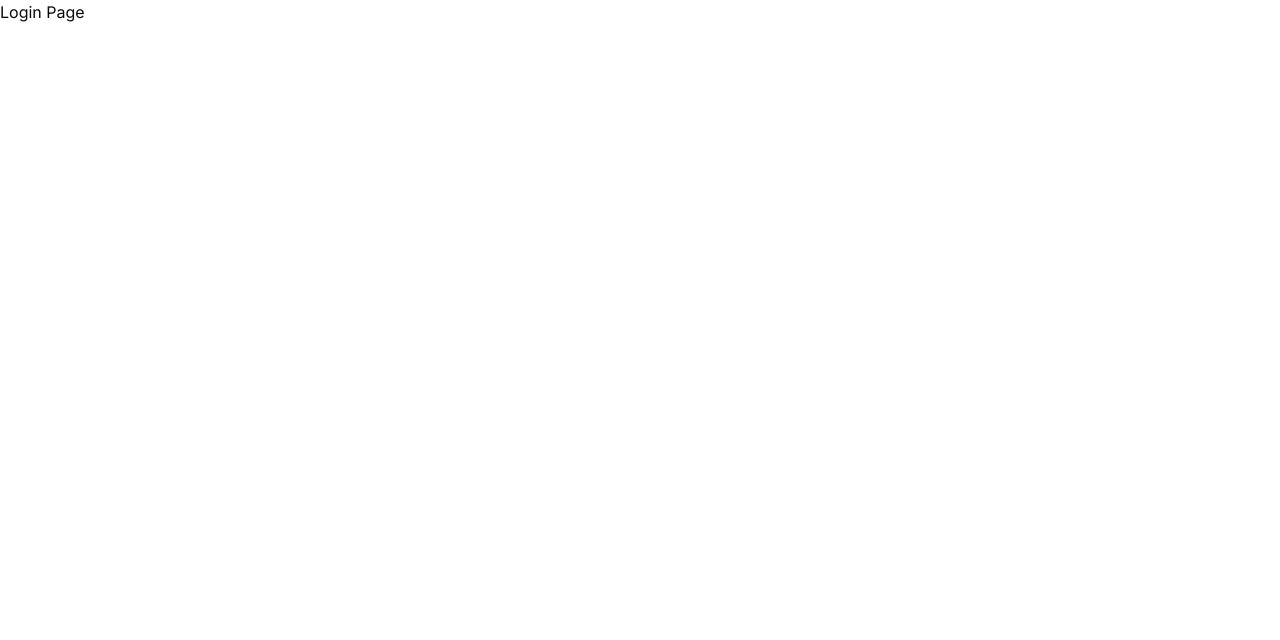
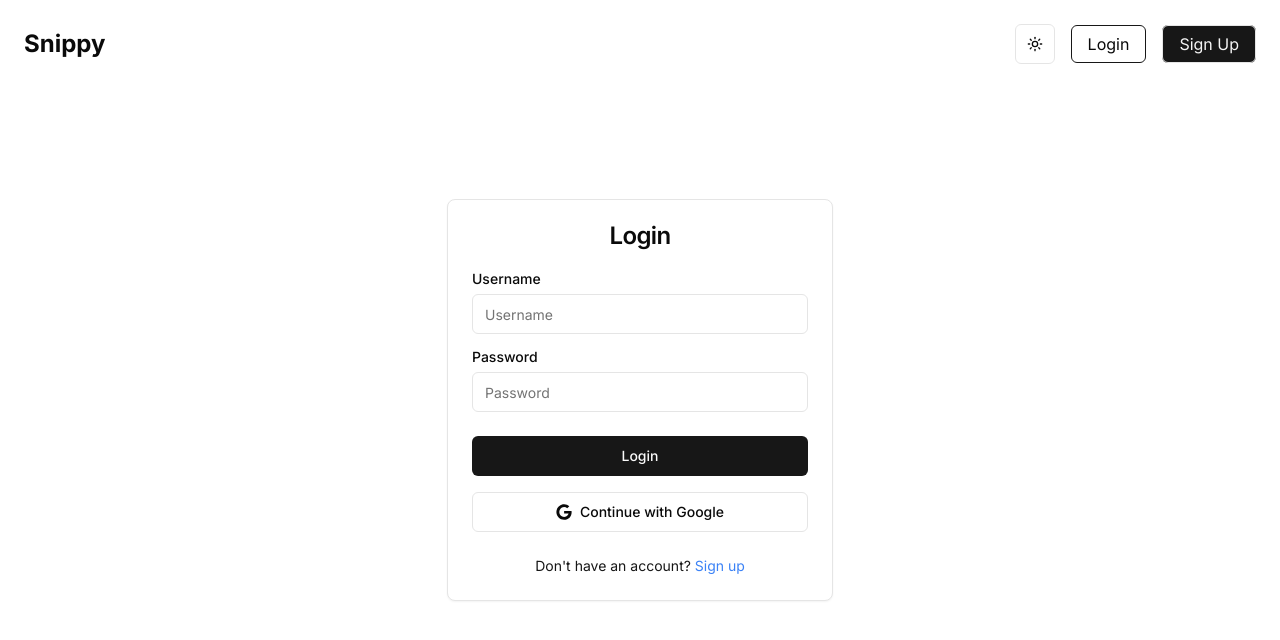
Before and after one commit to fitrahidayaat/snippy, a Next.js app: page /login in a window 1280 px wide. Shown: the top 640 px of the page. Built offline with nearby package versions, Linux system fonts and the light colour scheme.

Commit message:
login & signup page

```diff
--- a/app/login/page.tsx
+++ b/app/login/page.tsx
@@ -1,5 +1,44 @@
+import { Button } from "@/components/ui/button"
+import {
+  Card,
+  CardContent,
+  CardDescription,
+  CardFooter,
+  CardHeader,
+  CardTitle,
+} from "@/components/ui/card"
+import { Input } from "@/components/ui/input"
+import { Label } from "@/components/ui/label"
+import { FaGoogle } from "react-icons/fa";
+import Nav from "@/components/ui/nav"
+import Link from "next/link"
+
 export default function LoginPage() {
   return <>
-    <h1>Login Page</h1>
+    <Nav/>
+    <div className="h-screen flex justify-center items-center">
+      <Card>
+        <CardHeader className="min-w-96">
+          <CardTitle className="text-center">Login</CardTitle>
+        </CardHeader>
+        <CardContent>
+          <form action="" className="flex flex-col">
+            <div className="flex flex-col mb-4 gap-2">
+              <Label htmlFor="username" className="">Username</Label>
+              <Input id="username" name="username" type="email" placeholder="Username" className="" />
+            </div>
+            <div className="flex flex-col gap-2 mb-6">
+              <Label htmlFor="password">Password</Label>
+              <Input id="password" name="password" type="password" placeholder="Password" className="" />
+            </div>
+            <Button type="submit" className="mb-4">Login</Button>
+            <Button type="button" className="bg-background border text-foreground hover:bg-accent"><FaGoogle/>Continue with Google</Button>
+          </form>
+        </CardContent>
+        <CardFooter className="flex justify-center">
+          <CardDescription className="text-primary">Don&apos;t have an account? <Link className="text-blue-500 hover:underline" href="signup">Sign up</Link></CardDescription>
+        </CardFooter>
+      </Card>
+    </div>
   </>
 }
--- a/app/signup/page.tsx
+++ b/app/signup/page.tsx
@@ -0,0 +1,44 @@
+import { Button } from "@/components/ui/button"
+import {
+  Card,
+  CardContent,
+  CardDescription,
+  CardFooter,
+  CardHeader,
+  CardTitle,
+} from "@/components/ui/card"
+import { Input } from "@/components/ui/input"
+import { Label } from "@/components/ui/label"
+import { FaGoogle } from "react-icons/fa";
+import Nav from "@/components/ui/nav"
+import Link from "next/link"
+
+export default function SignupPage() {
+  return <>
+    <Nav/>
+    <div className="h-screen flex justify-center items-center">
+      <Card>
+        <CardHeader className="min-w-96">
+          <CardTitle className="text-center">Sign Up</CardTitle>
+        </CardHeader>
+        <CardContent>
+          <form action="" className="flex flex-col">
+            <div className="flex flex-col mb-4 gap-2">
+              <Label htmlFor="username" className="">Username</Label>
+              <Input id="username" name="username" type="email" placeholder="Username" className="" />
+            </div>
+            <div className="flex flex-col gap-2 mb-6">
+              <Label htmlFor="password">Password</Label>
+              <Input id="password" name="password" type="password" placeholder="Password" className="" />
+            </div>
+            <Button type="submit" className="mb-4">Sign Up</Button>
+            <Button type="button" className="bg-background border text-foreground hover:bg-accent"><FaGoogle/>Continue with Google</Button>
+          </form>
+        </CardContent>
+        <CardFooter className="flex justify-center">
+          <CardDescription className="text-primary">Don&apos;t have an account? <Link className="text-blue-500 hover:underline" href="/login">Login</Link></CardDescription>
+        </CardFooter>
+      </Card>
+    </div>
+  </>
+}
--- /dev/null
+++ b/components/ui/card.tsx
@@ -0,0 +1,79 @@
+import * as React from "react"
+
+import { cn } from "@/lib/utils"
+
+const Card = React.forwardRef<
+  HTMLDivElement,
+  React.HTMLAttributes<HTMLDivElement>
+>(({ className, ...props }, ref) => (
+  <div
+    ref={ref}
+    className={cn(
+      "rounded-lg border bg-card text-card-foreground shadow-sm",
+      className
+    )}
+    {...props}
+  />
+))
+Card.displayName = "Card"
+
+const CardHeader = React.forwardRef<
+  HTMLDivElement,
+  React.HTMLAttributes<HTMLDivElement>
+>(({ className, ...props }, ref) => (
+  <div
+    ref={ref}
+    className={cn("flex flex-col space-y-1.5 p-6", className)}
+    {...props}
+  />
+))
+CardHeader.displayName = "CardHeader"
+
+const CardTitle = React.forwardRef<
+  HTMLDivElement,
+  React.HTMLAttributes<HTMLDivElement>
+>(({ className, ...props }, ref) => (
+  <div
+    ref={ref}
+    className={cn(
+      "text-2xl font-semibold leading-none tracking-tight",
+      className
+    )}
+    {...props}
+  />
+))
+CardTitle.displayName = "CardTitle"
+
+const CardDescription = React.forwardRef<
+  HTMLDivElement,
+  React.HTMLAttributes<HTMLDivElement>
+>(({ className, ...props }, ref) => (
+  <div
+    ref={ref}
+    className={cn("text-sm text-muted-foreground", className)}
+    {...props}
+  />
+))
+CardDescription.displayName = "CardDescription"
+
+const CardContent = React.forwardRef<
+  HTMLDivElement,
+  React.HTMLAttributes<HTMLDivElement>
+>(({ className, ...props }, ref) => (
+  <div ref={ref} className={cn("p-6 pt-0", className)} {...props} />
+))
+CardContent.displayName = "CardContent"
+
+const CardFooter = React.forwardRef<
+  HTMLDivElement,
+  React.HTMLAttributes<HTMLDivElement>
+>(({ className, ...props }, ref) => (
+  <div
+    ref={ref}
+    className={cn("flex items-center p-6 pt-0", className)}
+    {...props}
+  />
+))
+CardFooter.displayName = "CardFooter"
+
+export { Card, CardHeader, CardFooter, CardTitle, CardDescription, CardContent }
--- /dev/null
+++ b/components/ui/input.tsx
@@ -0,0 +1,22 @@
+import * as React from "react"
+
+import { cn } from "@/lib/utils"
+
+const Input = React.forwardRef<HTMLInputElement, React.ComponentProps<"input">>(
+  ({ className, type, ...props }, ref) => {
+    return (
+      <input
+        type={type}
+        className={cn(
+          "flex h-10 w-full rounded-md border border-input bg-background px-3 py-2 text-base ring-offset-background file:border-0 file:bg-transparent file:text-sm file:font-medium file:text-foreground placeholder:text-muted-foreground focus-visible:outline-none focus-visible:ring-2 focus-visible:ring-ring focus-visible:ring-offset-2 disabled:cursor-not-allowed disabled:opacity-50 md:text-sm",
+          className
+        )}
+        ref={ref}
+        {...props}
+      />
+    )
+  }
+)
+Input.displayName = "Input"
+
+export { Input }
--- /dev/null
+++ b/components/ui/label.tsx
@@ -0,0 +1,26 @@
+"use client"
+
+import * as React from "react"
+import * as LabelPrimitive from "@radix-ui/react-label"
+import { cva, type VariantProps } from "class-variance-authority"
+
+import { cn } from "@/lib/utils"
+
+const labelVariants = cva(
+  "text-sm font-medium leading-none peer-disabled:cursor-not-allowed peer-disabled:opacity-70"
+)
+
+const Label = React.forwardRef<
+  React.ElementRef<typeof LabelPrimitive.Root>,
+  React.ComponentPropsWithoutRef<typeof LabelPrimitive.Root> &
+    VariantProps<typeof labelVariants>
+>(({ className, ...props }, ref) => (
+  <LabelPrimitive.Root
+    ref={ref}
+    className={cn(labelVariants(), className)}
+    {...props}
+  />
+))
+Label.displayName = LabelPrimitive.Root.displayName
+
+export { Label }
--- a/components/ui/nav.tsx
+++ b/components/ui/nav.tsx
@@ -3,18 +3,18 @@
 export default function Nav() {
 	return (
 		<nav className="flex justify-between items-center p-6 fixed w-screen">
-			<h1 className="text-2xl font-bold">Snippy</h1>
+			<Link href="/" className="text-2xl font-bold">Snippy</Link>
 			<ul className="flex space-x-4 items-center">
 				<li>
 					<ModeToggle />
 				</li>
 				<li>
-					<Link href="/login" className="py-2 px-4 rounded-md border border-primary transition-all">
+					<Link href="/login" className="py-2 px-4 rounded-md border border-primary transition-all hover:bg-accent">
 						Login
 					</Link>
 				</li>
 				<li>
-					<Link href="/signup" className="bg-primary text-secondary border py-2 px-4 rounded-md transition-all">
+					<Link href="/signup" className="bg-primary text-secondary border py-2 px-4 rounded-md transition-all hover:bg-accent-foreground">
 						Sign Up
 					</Link>
 				</li>
--- a/package.json
+++ b/package.json
@@ -12,6 +12,7 @@
     "@prisma/client": "^6.3.1",
     "@radix-ui/react-dialog": "^1.1.6",
     "@radix-ui/react-dropdown-menu": "^2.1.6",
+    "@radix-ui/react-label": "^2.1.2",
     "@radix-ui/react-slot": "^1.1.2",
     "class-variance-authority": "^0.7.1",
     "clsx": "^2.1.1",
@@ -20,6 +21,7 @@
     "next-themes": "^0.4.4",
     "react": "^19.0.0",
     "react-dom": "^19.0.0",
+    "react-icons": "^5.4.0",
     "tailwind-merge": "^3.0.1",
     "tailwindcss-animate": "^1.0.7"
   },
```
Also changed, not shown: 1 other file (tests, documents, lock files or other folders).
